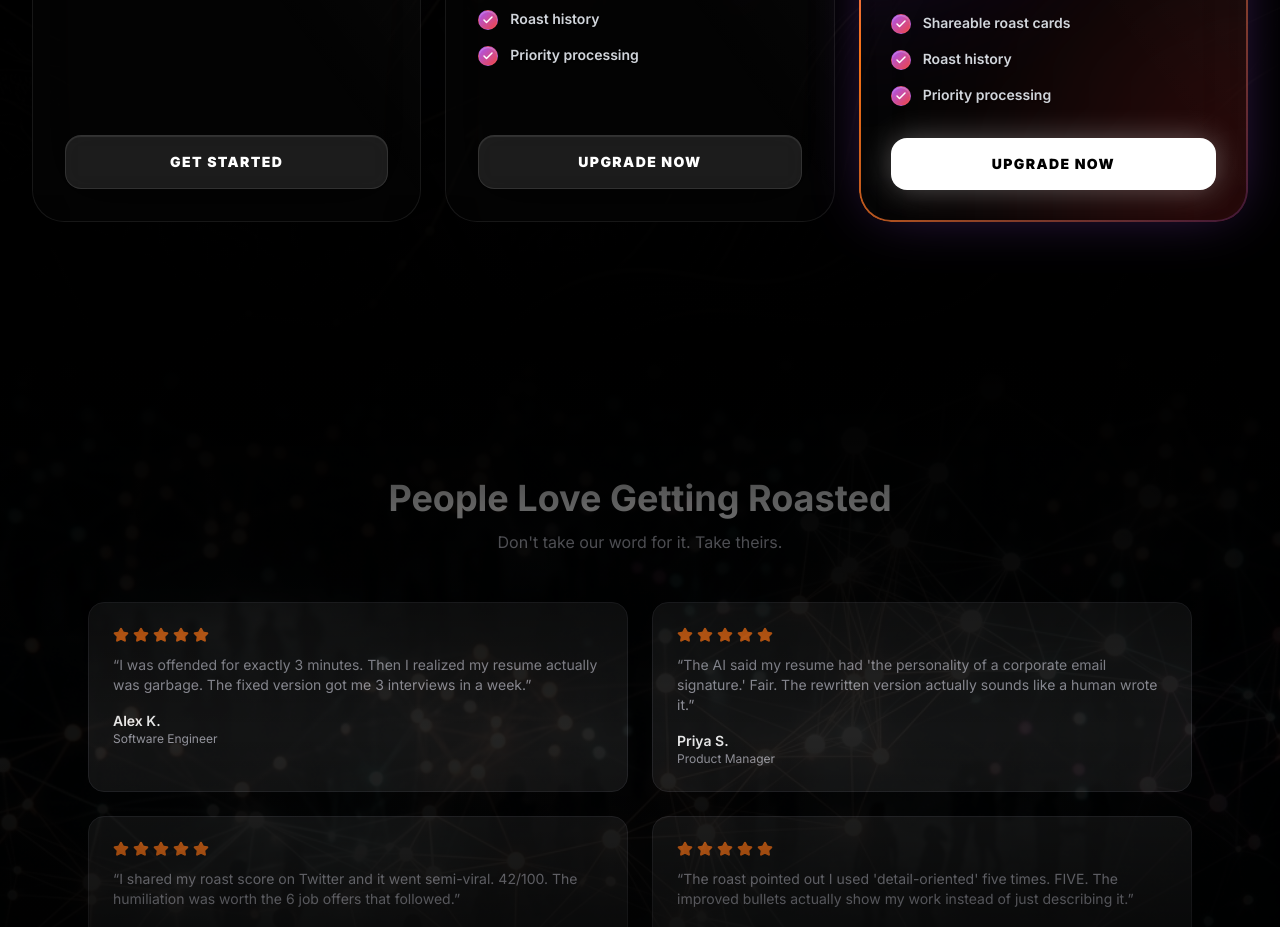
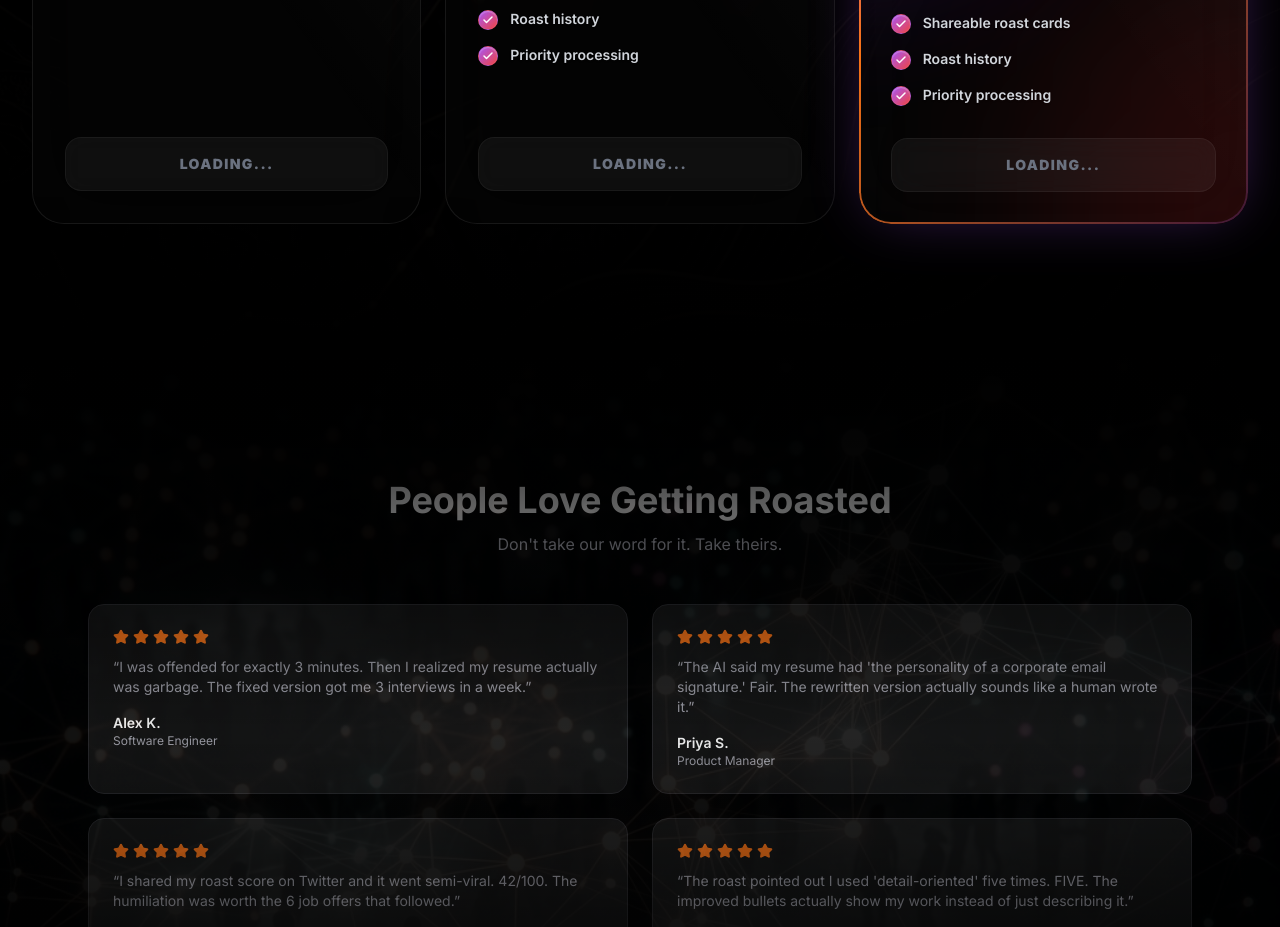
Before and after one commit to ayandas8371-art/resume-roaster, a Next.js app: page / in a window 1280 px wide. Shown: the part 3500-4427 px from the top of the page. Built offline with nearby package versions, Linux system fonts and the light colour scheme; no server answers.

Commit message:
fix: Eliminate RevenueCat race conditions and implement strict SDK initialization

```diff
--- a/src/app/(dashboard)/dashboard/billing/page.tsx
+++ b/src/app/(dashboard)/dashboard/billing/page.tsx
@@ -28,7 +28,7 @@ const PLAN_PERKS: Record<string, { icon: React.ReactNode; text: string }[]> = {
 
 export default function BillingPage() {
   const { usage, isLoading } = useUsage();
-  const { showPaywall, showCustomerCenter } = useRevenueCat();
+  const { showPaywall, showCustomerCenter, isInitialized, isLoading: isRcLoading } = useRevenueCat();
 
   const planKey = usage?.plan ?? "free";
   const perks = PLAN_PERKS[planKey] ?? PLAN_PERKS.free;
@@ -104,9 +104,10 @@ export default function BillingPage() {
               ) : (
                 <button
                   onClick={() => showPaywall()}
-                  className="rounded-xl bg-gradient-to-r from-orange-500 to-purple-600 px-5 py-2.5 text-sm font-bold text-white shadow-[0_0_20px_rgba(249,115,22,0.3)] transition-all hover:shadow-[0_0_30px_rgba(249,115,22,0.5)] hover:scale-[1.02]"
+                  disabled={!isInitialized || isRcLoading}
+                  className="rounded-xl bg-gradient-to-r from-orange-500 to-purple-600 px-5 py-2.5 text-sm font-bold text-white shadow-[0_0_20px_rgba(249,115,22,0.3)] transition-all hover:shadow-[0_0_30px_rgba(249,115,22,0.5)] hover:scale-[1.02] disabled:opacity-50 disabled:pointer-events-none"
                 >
-                  Upgrade Now →
+                  {(!isInitialized || isRcLoading) ? "Loading..." : "Upgrade Now →"}
                 </button>
               )}
             </div>
@@ -148,6 +149,7 @@ export default function BillingPage() {
                 plan={plan}
                 isCurrentPlan={usage?.plan === plan}
                 onSelect={handleSelect}
+                disabled={!isInitialized || isRcLoading}
               />
             </motion.div>
           ))}
--- a/src/components/marketing/pricing.tsx
+++ b/src/components/marketing/pricing.tsx
@@ -8,7 +8,7 @@ import { motion } from "framer-motion";
 import { useRouter } from "next/navigation";
 
 export function Pricing() {
-  const { showPaywall } = useRevenueCat();
+  const { showPaywall, isInitialized, isLoading } = useRevenueCat();
   const { isSignedIn } = useUser();
   const clerk = useClerk();
   const router = useRouter();
@@ -60,6 +60,7 @@ export function Pricing() {
               <PricingCard
                 plan={plan}
                 onSelect={handleSelect}
+                disabled={!isInitialized || isLoading}
               />
             </motion.div>
           ))}
--- a/src/components/pricing-card.tsx
+++ b/src/components/pricing-card.tsx
@@ -8,10 +8,11 @@ import { PLAN_CONFIGS, Plan } from "@/types";
 interface PricingCardProps {
   plan: Plan;
   isCurrentPlan?: boolean;
+  disabled?: boolean;
   onSelect?: (plan: Plan) => void;
 }
 
-export function PricingCard({ plan, isCurrentPlan, onSelect }: PricingCardProps) {
+export function PricingCard({ plan, isCurrentPlan, disabled, onSelect }: PricingCardProps) {
   const config = PLAN_CONFIGS[plan];
 
   return (
@@ -101,17 +102,17 @@ export function PricingCard({ plan, isCurrentPlan, onSelect }: PricingCardProps)
 
         <button
           onClick={() => onSelect?.(plan)}
-          disabled={isCurrentPlan}
+          disabled={isCurrentPlan || disabled}
           className={cn(
             "w-full rounded-2xl py-4 text-sm font-black uppercase tracking-widest transition-all duration-300 backdrop-blur-md",
-            isCurrentPlan
+            (isCurrentPlan || disabled)
               ? "cursor-default bg-white/5 text-gray-500 border border-white/5"
               : config.popular
                 ? "bg-white text-black hover:bg-gray-200 hover:scale-[1.02] shadow-[0_0_30px_rgba(255,255,255,0.3)] hover:shadow-[0_0_40px_rgba(255,255,255,0.5)] active:scale-95"
                 : "bg-white/10 text-white hover:bg-white/20 border border-white/10 hover:border-white/30 shadow-[inset_0_1px_1px_rgba(255,255,255,0.1)] hover:scale-[1.02] active:scale-95"
           )}
         >
-          {isCurrentPlan ? "Current Plan" : plan === Plan.FREE ? "Get Started" : "Upgrade Now"}
+          {disabled && !isCurrentPlan ? "Loading..." : isCurrentPlan ? "Current Plan" : plan === Plan.FREE ? "Get Started" : "Upgrade Now"}
         </button>
       </div>
     </motion.div>
--- a/src/components/providers/revenuecat-provider.tsx
+++ b/src/components/providers/revenuecat-provider.tsx
@@ -60,6 +60,7 @@ function getPlanFromEntitlements(entitlements: Record<string, { isActive: boolea
 export const RevenueCatProvider: React.FC<{ children: React.ReactNode }> = ({ children }) => {
   const { user, isLoaded } = useUser();
   const purchasesRef = useRef<any>(null); // holds initialized Purchases instance
+  const isInitializingRef = useRef(false); // prevent React StrictMode double init
   const [state, setState] = useState<PlanState>({
     isPro: false,
     isStarter: false,
@@ -111,10 +112,15 @@ export const RevenueCatProvider: React.FC<{ children: React.ReactNode }> = ({ ch
       return;
     }
 
+    // Strict React Mode check: Do not initialize twice.
+    if (purchasesRef.current || isInitializingRef.current || state.isInitialized) return;
+    isInitializingRef.current = true;
+
     const apiKey = process.env.NEXT_PUBLIC_REVENUECAT_API_KEY;
     if (!apiKey) {
       console.error("[RC] NEXT_PUBLIC_REVENUECAT_API_KEY is not set");
       setState(prev => ({ ...prev, isLoading: false, error: "Billing not configured" }));
+      isInitializingRef.current = false;
       return;
     }
 
@@ -144,6 +150,14 @@ export const RevenueCatProvider: React.FC<{ children: React.ReactNode }> = ({ ch
           });
         }
 
+        // Prefetch offerings to ensure RevenueCat has fully synced with Paddle backend
+        // before we ever allow the user to click the buy button.
+        try {
+          await instance.getOfferings();
+        } catch (offerError) {
+          console.warn("[RC] Could not prefetch offerings, Paddle sync might be delayed:", offerError);
+        }
+
         setState(prev => ({ ...prev, isInitialized: true }));
         await refreshPlan();
       } catch (e: any) {
@@ -166,6 +180,8 @@ export const RevenueCatProvider: React.FC<{ children: React.ReactNode }> = ({ ch
             isLoading: false,
           }));
         } catch (_) {}
+      } finally {
+        isInitializingRef.current = false;
       }
     };
 
@@ -174,8 +190,8 @@ export const RevenueCatProvider: React.FC<{ children: React.ReactNode }> = ({ ch
 
   // ── Show RevenueCat Paywall (full-screen checkout overlay) ───────────────────
   const showPaywall = useCallback(async () => {
-    if (!purchasesRef.current) {
-      console.error("[RC] SDK not initialized. Cannot show paywall.");
+    if (!purchasesRef.current || !state.isInitialized) {
+      console.warn("[RC] SDK not initialized yet. Please wait.");
       return;
     }
 
@@ -211,11 +227,11 @@ export const RevenueCatProvider: React.FC<{ children: React.ReactNode }> = ({ ch
       if (e?.userCancelled) {
         console.log("[RC] User cancelled the paywall");
       } else {
-        console.error("[RC] Paywall error:", e);
-        setState(prev => ({ ...prev, error: "Checkout failed. Please try again." }));
+        console.error("[RC] Paywall error (Code 500/16 check):", e);
+        setState(prev => ({ ...prev, error: "Checkout failed. Paddle might be misconfigured in RevenueCat." }));
       }
     }
-  }, [user, syncPlanToDb]);
+  }, [user, syncPlanToDb, state.isInitialized]);
 
   // ── Show RevenueCat Customer Center (subscription management) ──────────────
   const showCustomerCenter = useCallback(async () => {
--- a/src/components/quota-meter.tsx
+++ b/src/components/quota-meter.tsx
@@ -26,7 +26,7 @@ export function QuotaMeter({
 } = {}) {
   const [internalUsage, setInternalUsage] = useState<UsageData | null>(externalUsage || null);
   const [internalLoading, setInternalLoading] = useState(externalUsage !== undefined ? false : true);
-  const { showPaywall } = useRevenueCat();
+  const { showPaywall, isInitialized, isLoading: isRcLoading } = useRevenueCat();
 
   const usage = internalUsage;
   const isLoading = externalLoading !== undefined ? externalLoading : internalLoading;
@@ -154,11 +154,12 @@ export function QuotaMeter({
         <div className="space-y-4">
           <button
             onClick={showPaywall}
-            className="flex w-full items-center justify-between gap-2 rounded-xl bg-gradient-to-r from-purple-600 to-red-600 p-4 text-sm font-black text-white hover:scale-[1.02] transition-all active:scale-95 shadow-xl shadow-purple-600/20 group"
+            disabled={!isInitialized || isRcLoading}
+            className="flex w-full items-center justify-between gap-2 rounded-xl bg-gradient-to-r from-purple-600 to-red-600 p-4 text-sm font-black text-white hover:scale-[1.02] transition-all active:scale-95 shadow-xl shadow-purple-600/20 group disabled:opacity-50 disabled:pointer-events-none"
           >
             <div className="flex items-center gap-3">
               <Zap className="h-5 w-5 fill-white" />
-              <span>Upgrade to Pro — 30 reports/mo</span>
+              <span>{(!isInitialized || isRcLoading) ? "Loading..." : "Upgrade to Pro — 30 reports/mo"}</span>
             </div>
             <ArrowRight className="h-4 w-4 group-hover:translate-x-1 transition-transform" />
           </button>
--- a/src/components/roast-history.tsx
+++ b/src/components/roast-history.tsx
@@ -33,7 +33,7 @@ type FetchState =
 
 export function RoastHistory() {
   const router = useRouter();
-  const { showPaywall } = useRevenueCat();
+  const { showPaywall, isInitialized, isLoading: isRcLoading } = useRevenueCat();
   const [state, setState] = useState<FetchState>({ status: "loading" });
 
   useEffect(() => {
@@ -122,10 +122,11 @@ export function RoastHistory() {
           {/* CTA */}
           <button
             onClick={() => showPaywall()}
-            className="flex items-center gap-2 rounded-xl bg-gradient-to-r from-orange-500 to-purple-600 px-6 py-3 text-sm font-black text-white shadow-[0_0_24px_rgba(249,115,22,0.35)] transition-all hover:scale-[1.03] hover:shadow-[0_0_32px_rgba(249,115,22,0.5)] active:scale-[0.98]"
+            disabled={!isInitialized || isRcLoading}
+            className="flex items-center gap-2 rounded-xl bg-gradient-to-r from-orange-500 to-purple-600 px-6 py-3 text-sm font-black text-white shadow-[0_0_24px_rgba(249,115,22,0.35)] transition-all hover:scale-[1.03] hover:shadow-[0_0_32px_rgba(249,115,22,0.5)] active:scale-[0.98] disabled:opacity-50 disabled:pointer-events-none"
           >
             <Crown className="h-4 w-4" />
-            Unlock History — Upgrade Now
+            {(!isInitialized || isRcLoading) ? "Loading..." : "Unlock History — Upgrade Now"}
           </button>
 
           <p className="text-[11px] text-gray-600">
--- a/src/components/upgrade-modal.tsx
+++ b/src/components/upgrade-modal.tsx
@@ -16,15 +16,15 @@ interface UpgradeModalProps {
  * which opens the real RevenueCat checkout overlay.
  */
 export function UpgradeModal({ isOpen, onClose }: UpgradeModalProps) {
-  const { showPaywall } = useRevenueCat();
+  const { showPaywall, isInitialized, isLoading } = useRevenueCat();
 
   useEffect(() => {
-    if (isOpen) {
+    if (isOpen && isInitialized && !isLoading) {
       onClose();
       showPaywall();
     }
   // eslint-disable-next-line react-hooks/exhaustive-deps
-  }, [isOpen]);
+  }, [isOpen, isInitialized, isLoading]);
 
   return null;
 }
```
